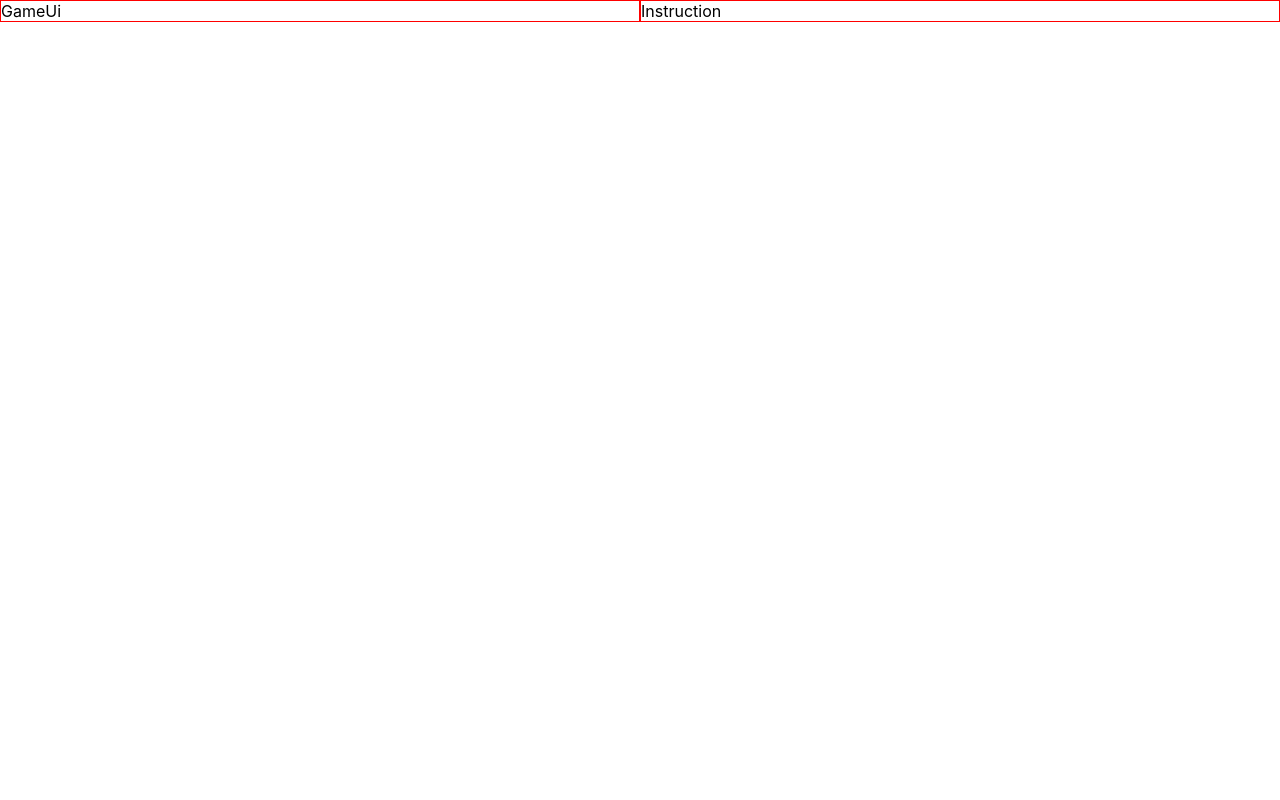
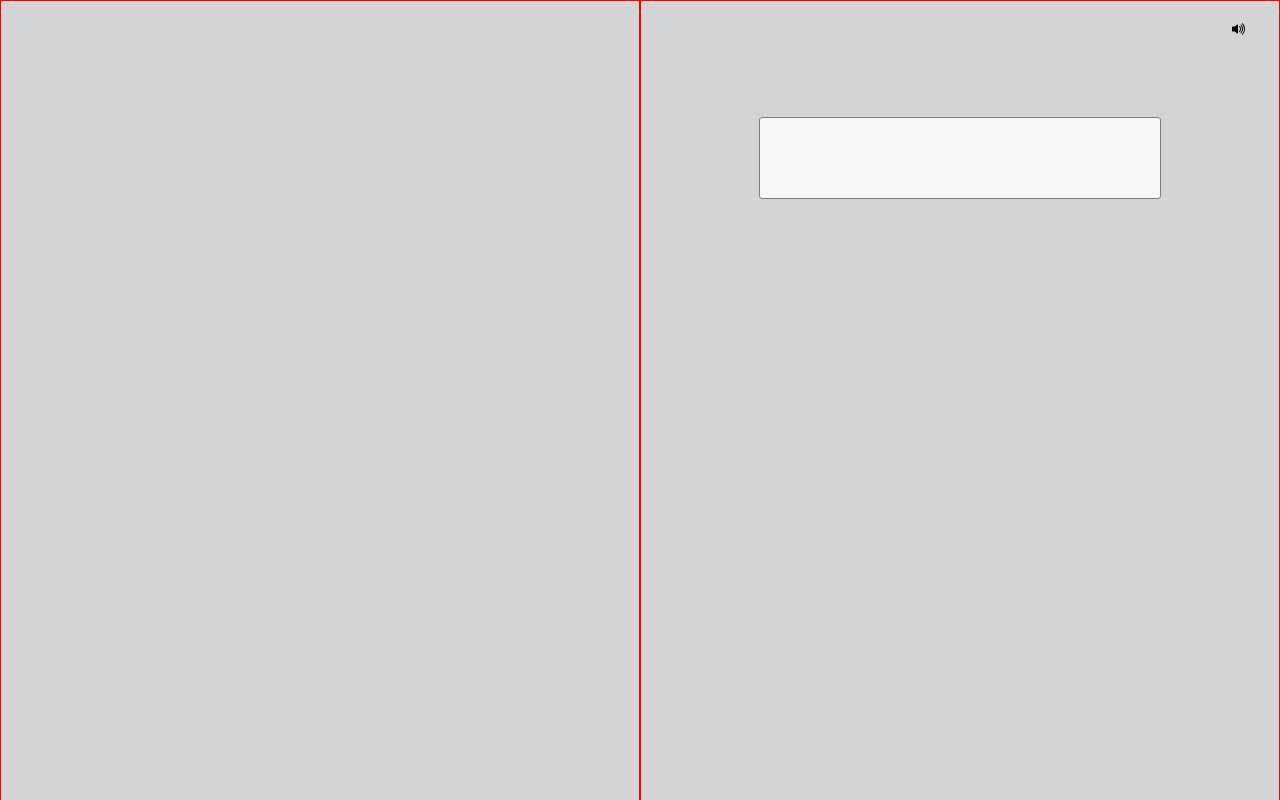
Before and after one commit to ajayioyetomi/nominics-game, a React (Create React App) app: page / in a window 1280 px wide. Built offline with nearby package versions, Linux system fonts and the light colour scheme.

Commit message:
added game interface

```diff
--- a/package.json
+++ b/package.json
@@ -8,6 +8,7 @@
     "@testing-library/user-event": "^13.5.0",
     "react": "^17.0.2",
     "react-dom": "^17.0.2",
+    "react-icons": "^4.3.1",
     "react-scripts": "5.0.0",
     "web-vitals": "^2.1.4"
   },
--- a/src/App.css
+++ b/src/App.css
@@ -1,12 +1,49 @@
+body{
+    background-color: #d4d4d4;
+}
 .game-section{
     width:100%;
+    height: 100%;
+    position: fixed;
     display: flex;
     justify-content: center;
     align-items: flex-start;
 }
 
-.game-section > div{
-    width:50%;
+.game-section > section{
+    width:50% !important;
     height:100%;
     border:1px solid red;
 }
+
+.game-section > section:nth-child(2){
+    display: flex;
+    justify-content: flex-start;
+    align-items: center;
+    flex-direction: column;
+    gap:30px;
+}
+.game-section > section:nth-child(2) > div:first-child{
+    padding: 20px;
+    display: flex;
+    width:100%;
+    justify-content: flex-end;
+}
+.game-section > section:nth-child(2) > div:nth-child(1) > svg{
+    margin-right: 5%;
+}
+.game-section > section:nth-child(2) > div:nth-child(2){
+    padding:30px 5%;
+    display: flex;
+    width:100%;
+    display: flex;
+    justify-content: center;
+    align-items: center;
+}
+.game-section > section:nth-child(2) > div:nth-child(2) > div:nth-child(1){
+    width:400px;
+    height:80px;
+    background-color: rgba(255,255,255,0.8);
+    border:1px solid grey;
+    border-radius: 3px;
+}
--- a/src/App.js
+++ b/src/App.js
@@ -7,8 +7,8 @@ function App() {
   return (
     <React.Fragment>
       <section className='game-section'>
+        <InstructionUi />
         <GameUi />
-        <InstructionUi />
 
       </section>
 
--- a/src/components/GameUi.jsx
+++ b/src/components/GameUi.jsx
@@ -1,8 +1,23 @@
-import React from 'react'
+import React,{useContext} from 'react';
+import {BsVolumeUpFill as Speaker} from 'react-icons/bs';
+import GameContext from '../context';
+import contextStore from '../contextStore';
 
 const GameUi = () => {
+    const store = useContext(contextStore)
   return (
-    <div>GameUi</div>
+    <React.Fragment>
+        <GameContext.Provider value={store}>
+            <section>
+                <div>
+                    <Speaker/>
+                </div>
+                <div className='game-div'>
+                    <div></div>
+                </div>
+            </section>
+        </GameContext.Provider >
+    </React.Fragment>
   )
 }
 
--- a/src/components/InstructionUi.jsx
+++ b/src/components/InstructionUi.jsx
@@ -2,7 +2,11 @@ import React from 'react'
 
 const Instruction = () => {
   return (
-    <div>Instruction</div>
+    <React.Fragment>
+      <section>
+
+      </section>
+    </React.Fragment>
   )
 }
 
--- /dev/null
+++ b/src/context.js
@@ -0,0 +1,4 @@
+import { createContext } from "react/cjs/react.production.min";
+const gameContext = createContext()
+
+export default gameContext;
--- /dev/null
+++ b/src/contextStore.js
@@ -0,0 +1,15 @@
+
+const store = {
+    sentenceList:[
+        [
+            {id:1,word:"I"},
+            {id:2,word:"Brush"},
+            {id:3,word:"My"},
+            {id:4,word:"Teeth"}
+        ]
+    ],
+    current:0,
+    reset:false
+}
+
+export default store;
```
Also changed, not shown: 1 other file (tests, documents, lock files or other folders).
